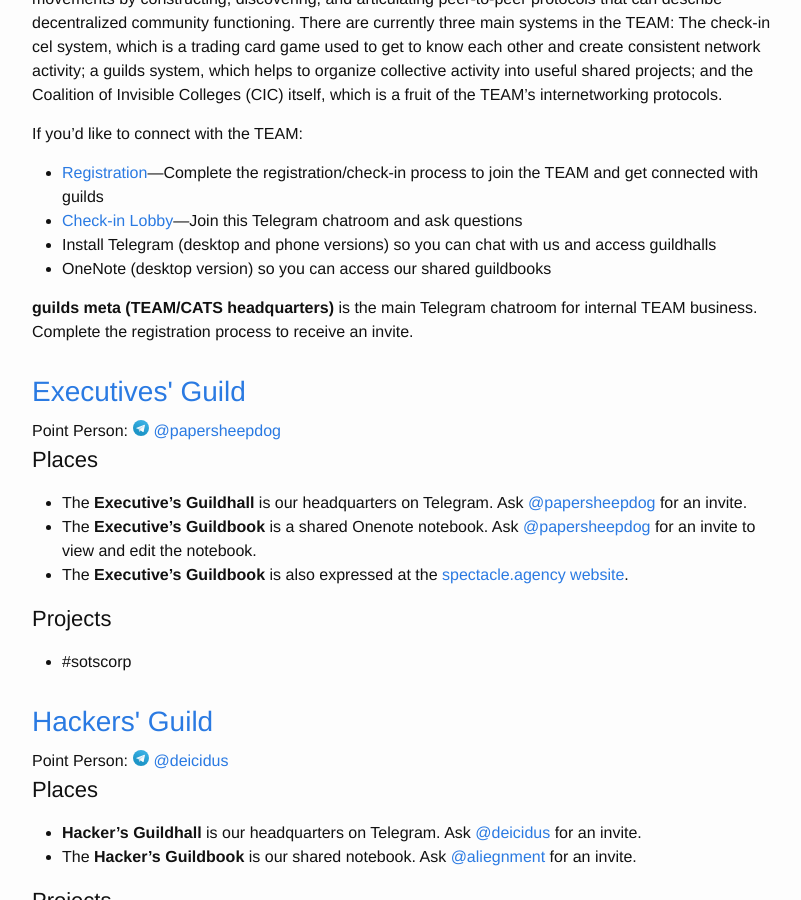
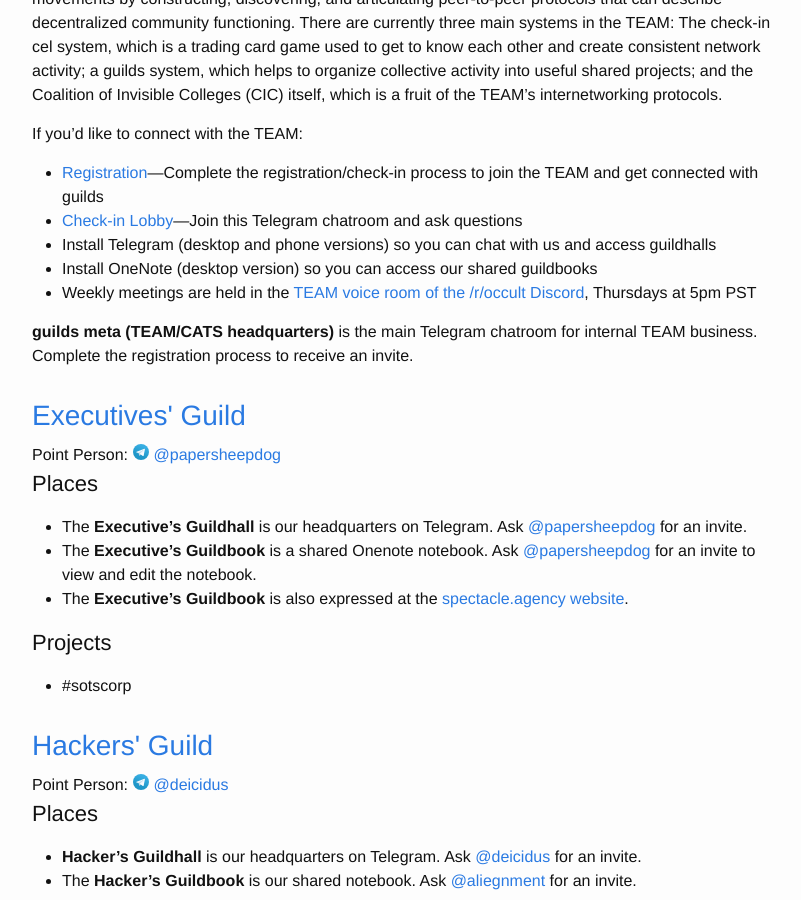
Before and after one commit to coalition-of-invisible-colleges/cic.github.io, a Jekyll site: the page built from colleges/TEAM/index.md, in a window 1280 px wide and 900 px high, scrolled down 330 px. Shown: the whole window, without its empty margins (238-1039 px from the left). Built offline with Jekyll 4.4.1, drawn with Linux system fonts in a browser that asks for light colours.

Commit message:
Added meeting link

```diff
--- a/colleges/TEAM/index.md
+++ b/colleges/TEAM/index.md
@@ -14,7 +14,7 @@ If you'd like to connect with the TEAM:
 * [Registration](https://docs.google.com/forms/d/e/1FAIpQLScCkfwaPpZewm0XNX5GjzO_1CvJ1CYEsW0R8lBUUiTsrrYKYA/viewform)—Complete the registration/check-in process to join the TEAM and get connected with guilds
 * [Check-in Lobby](http://telegram.me/TEAMlobby)—Join this Telegram chatroom and ask questions
 * Install Telegram (desktop and phone versions) so you can chat with us and access guildhalls
-* OneNote (desktop version) so you can access our shared guildbooks
-
+* Install OneNote (desktop version) so you can access our shared guildbooks
+* Weekly meetings are held in the [TEAM voice room of the /r/occult Discord](https://discord.gg/fZvEmG4), Thursdays at 5pm PST
 
 **guilds meta (TEAM/CATS headquarters)** is the main Telegram chatroom for internal TEAM business. Complete the registration process to receive an invite.
```
